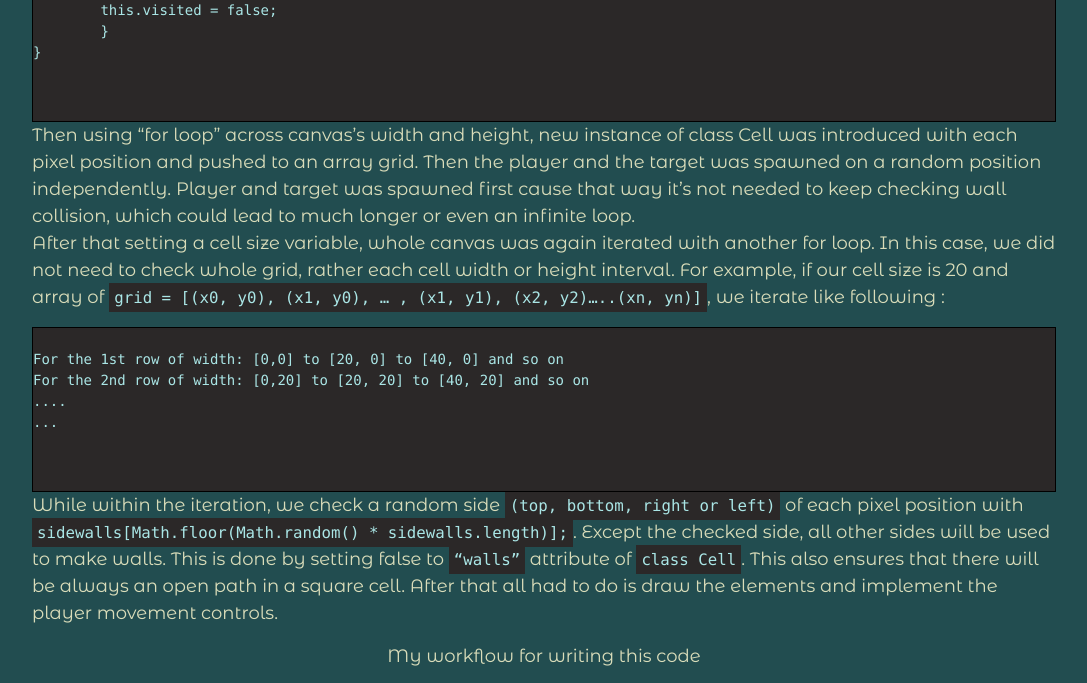
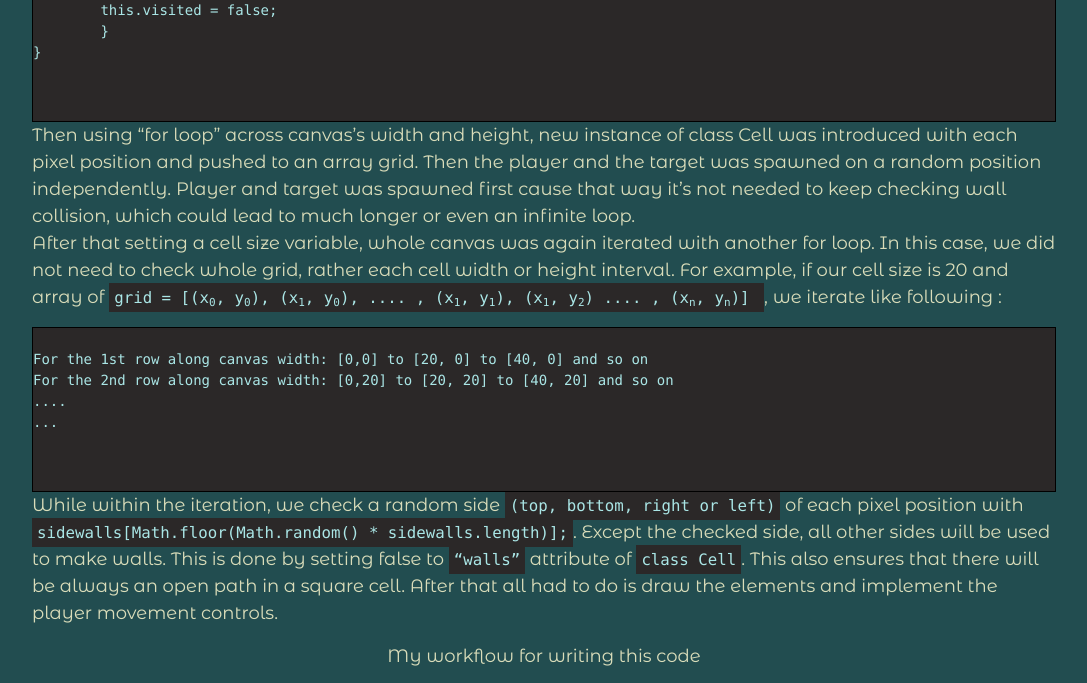
Before and after one commit to SR240826/my_portfolio, a plain HTML site: page Maze.html in a window 1280 px wide. Shown: the part 860-1543 px from the top of the page, without its empty margins (96-1183 px from the left). Drawn offline with nearby package versions, Linux system fonts and the light colour scheme; grey boxes are pictures that could not be loaded; a web font is replaced by a local one.

Commit message:
nitpick text edits

```diff
--- a/Maze.html
+++ b/Maze.html
@@ -67,15 +67,24 @@ constructor(x, y) {
                      target was spawned first cause that way it’s not needed to keep checking wall collision, which could lead to much longer
                      or even an infinite loop. <br>After that setting a cell size variable, whole canvas was again iterated with another for
                      loop. In this case, we did not need to check whole grid, rather each cell width or height interval. For example, if our
-                     cell size is 20 and array of <code>grid = [(x0, y0), (x1, y0), … , (x1, y1), (x2, y2)…..(xn, yn)]</code>, we iterate like following :
+                     cell size is 20 and array of
+                    <code>
+                        grid = [(x<sub>0</sub>, y<sub>0</sub>),
+                                (x<sub>1</sub>, y<sub>0</sub>),
+                                .... ,
+                                (x<sub>1</sub>, y<sub>1</sub>),
+                                (x<sub>1</sub>, y<sub>2</sub>)
+                                .... ,
+                                (x<sub>n</sub>, y<sub>n</sub>)]
+                    </code>, we iterate like following :
 
                 </p>
             </div>
             <div class="pre flex-container">
                 <pre>
                     <code>
-For the 1st row of width: [0,0] to [20, 0] to [40, 0] and so on
-For the 2nd row of width: [0,20] to [20, 20] to [40, 20] and so on
+For the 1st row along canvas width: [0,0] to [20, 0] to [40, 0] and so on
+For the 2nd row along canvas width: [0,20] to [20, 20] to [40, 20] and so on
 ....
 ...
                     </code>
--- a/static/maze.css
+++ b/static/maze.css
@@ -93,6 +93,10 @@ code {
     color: rgb(194, 176, 169);
 }
 
+sub {
+    font-size: 70% !important;
+}
+
 @media only screen and (max-width: 1000px) {
     #tutorial{
         display: none;
```
